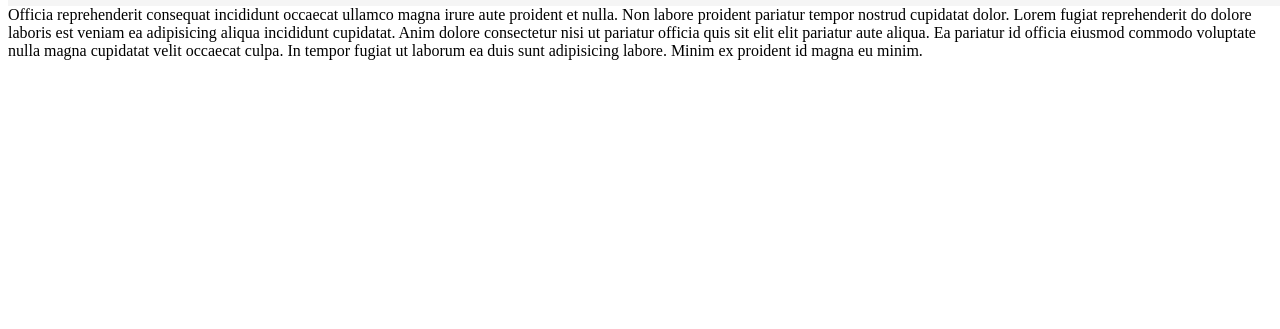
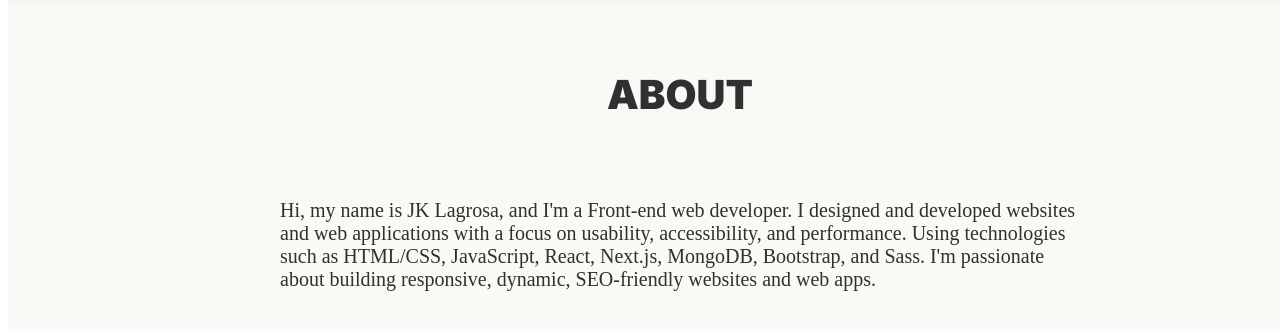
Before and after one commit to jklagrosa/JK-Lagrosa, a Next.js app: page / in a window 1280 px wide. Shown: the part 5353-5682 px from the top of the page. Before the commit the page ends 5421 px from the top, so only its background shows below. Built offline with nearby package versions, Linux system fonts and the light colour scheme.

Commit message:
Added: about component styling

```diff
--- a/components/About.js
+++ b/components/About.js
@@ -1,14 +1,23 @@
+import styles from "../styles/COMPONENT.module.scss";
+import { Container } from "react-bootstrap";
+
 const About = () => {
   return (
     <>
-      Officia reprehenderit consequat incididunt occaecat ullamco magna irure
-      aute proident et nulla. Non labore proident pariatur tempor nostrud
-      cupidatat dolor. Lorem fugiat reprehenderit do dolore laboris est veniam
-      ea adipisicing aliqua incididunt cupidatat. Anim dolore consectetur nisi
-      ut pariatur officia quis sit elit elit pariatur aute aliqua. Ea pariatur
-      id officia eiusmod commodo voluptate nulla magna cupidatat velit occaecat
-      culpa. In tempor fugiat ut laborum ea duis sunt adipisicing labore. Minim
-      ex proident id magna eu minim.
+      <div className={styles._about_component_wrapper}>
+        <Container fluid="lg" className="p-0">
+          <h3 className={styles._h3_title}>About</h3>
+
+          <p className={styles._about_paragraph_}>
+            Hi, my name is JK Lagrosa, and I'm a Front-end web developer. I
+            designed and developed websites and web applications with a focus on
+            usability, accessibility, and performance. Using technologies such
+            as HTML/CSS, JavaScript, React, Next.js, MongoDB, Bootstrap, and
+            Sass. I'm passionate about building responsive, dynamic,
+            SEO-friendly websites and web apps.
+          </p>
+        </Container>
+      </div>
     </>
   );
 };
--- a/styles/COMPONENT.module.scss
+++ b/styles/COMPONENT.module.scss
@@ -1112,3 +1112,461 @@
     // END
 
 }
+
+
+
+// ABOUT
+
+._about_component_wrapper{
+    padding: 4rem 2rem;
+    width: 100vw;
+    background-color: $WHITE;
+    // min-height: 100vh;
+
+
+
+    @media only screen and (max-width: 768px) {
+        padding: 4rem 1rem;
+    }
+
+
+    @media only screen and (max-width: 425px){
+        padding: 4rem 0.3rem;
+    }
+
+
+
+    #_projects_row_wrapper_{
+        // ROW WRAPPER
+        margin-bottom: 7rem;
+
+
+        @media only screen and (max-width: 425px){
+            margin-bottom: 4rem;
+        }
+
+
+    }
+
+
+
+
+
+    // H3 TAG
+    ._h3_title{
+        margin: 0;
+        font-family: $HEADER_FONT;
+        text-transform: uppercase;
+        font-weight: 700;
+        font-size: 2.5rem;
+        text-align: center;
+        margin-bottom: 5rem;
+        color: $BLACK;
+
+
+
+
+
+
+        @media only screen and (min-width: 2501px){
+            font-size: 5rem;
+        }
+
+        @media only screen and (min-width: 2201px) and (max-width: 2500px) {
+            font-size: 4rem;
+        }
+
+        @media only screen and (min-width: 1801px) and (max-width: 2200px) {
+          font-size: 3.5rem;
+        }
+
+        @media only screen and (min-width: 1400px) and (max-width: 1800px) {
+           font-size: 3rem;
+        }
+
+        // ############################################################
+
+
+
+
+
+
+
+
+
+        @media only screen and (max-width: 600px) {
+            margin-bottom: 2rem;
+            font-size: 2rem;
+        }
+
+
+
+    }
+    //
+
+
+  // @@@@@@@@@@@@@@@@@@@@@@@@@@@@@@@@@@@@@@@@@@@@
+
+    ._about_paragraph_{
+        margin: 0 auto;
+        max-width: 800px;
+        width: 100%;
+
+        // background-color: red;
+
+        font-size: 1.25rem;
+        color: $BLACK;
+
+
+
+
+        @media only screen and (min-width: 2501px){
+            font-size: 2rem;
+        }
+
+        @media only screen and (min-width: 2201px) and (max-width: 2500px) {
+            font-size: 1.75rem;
+        }
+
+        @media only screen and (min-width: 1801px) and (max-width: 2200px) {
+            max-width: 900px;
+            font-size: 2rem;
+        }
+
+        @media only screen and (min-width: 1400px) and (max-width: 1800px) {
+            max-width: 900px;
+           font-size: 1.5rem;
+        }
+
+        // ############################################################
+
+
+
+
+
+        @media only screen and (max-width: 991px){
+        //    NEW CSS
+        }
+
+        @media only screen and (max-width: 600px){
+           //    NEW CSS
+        }
+
+        @media only screen and (max-width: 425px){
+            //    NEW CSS
+        }
+    }
+
+    // @@@@@@@@@@@@@@@@@@@@@@@@@@@@@@@@@@@@@@@@@@@@
+
+
+
+
+
+
+
+    // PROJECT COMPONENT
+    #_projects_details_{
+        // background-color: red;
+
+
+        // PROJECTS IMG
+        ._projects_img_{
+            display: block;
+            width: 100%;
+            height: auto;
+            object-fit: cover;
+            object-position: center;
+            cursor: pointer;
+            border-radius: 10px;
+            transition: all 0.2s ease-in-out;
+
+            &:hover{
+                transform: translateY(-6px);
+
+                box-shadow: rgba(0, 0, 0, 0.25) 0px 0.0625em 0.0625em, rgba(0, 0, 0, 0.25) 0px 0.125em 0.5em, rgba(255, 255, 255, 0.1) 0px 0px 0px 1px inset;
+            }
+
+
+
+
+            @media only screen and (min-width: 2501px){
+                min-height: 800px;
+                object-position: left center;
+            }
+
+            @media only screen and (min-width: 2201px) and (max-width: 2500px) {
+                min-height: 600px;
+                object-position: left center;
+            }
+
+            @media only screen and (min-width: 1801px) and (max-width: 2200px) {
+              min-height: 500px;
+              object-position: left center;
+            }
+
+
+            // ######################################################################
+
+
+            @media only screen and (max-width: 991px){
+                margin-bottom: 1.5rem;
+
+            }
+
+
+
+            @media only screen and (max-width: 600px){
+                margin-bottom: 1rem;
+            }
+
+        }
+        // END
+
+
+
+
+        ._projects_title{
+            margin: 0;
+            font-weight: 500;
+            font-family: $HEADER_FONT;
+            font-size: 1.5rem;
+            margin-bottom: 1rem;
+            color: $BLACK;
+
+
+
+
+
+
+            @media only screen and (min-width: 2501px){
+                font-size: 3.5rem;
+            }
+
+            @media only screen and (min-width: 2201px) and (max-width: 2500px) {
+                font-size: 3rem;
+            }
+
+            @media only screen and (min-width: 1801px) and (max-width: 2200px) {
+              font-size: 2.5rem;
+            }
+
+            @media only screen and (min-width: 1400px) and (max-width: 1800px) {
+               font-size: 2rem;
+            }
+
+            // ############################################################
+
+
+
+
+
+
+
+
+
+
+            @media only screen and (max-width: 600px){
+                font-size: 1.25rem;
+            }
+
+
+            @media only screen and (max-width: 425px){
+                font-size: 1rem;
+            }
+
+        }
+
+
+
+
+        // Projects Tag
+        ._projects_tags_wrapper_{
+            margin-top: 1.5rem;
+
+
+
+            @media only screen and (min-width: 2501px){
+                margin-top: 2rem;
+            }
+
+            @media only screen and (min-width: 2201px) and (max-width: 2500px) {
+                margin-top: 2rem;
+            }
+
+            @media only screen and (min-width: 1801px) and (max-width: 2200px) {
+                margin-top: 2rem;
+            }
+
+
+            // ###############################################################
+
+
+
+
+
+
+
+
+
+
+            span{
+                margin-right: 1rem;
+                font-size: 0.9rem;
+                padding: 0.2rem 0.4rem;
+                color: $BLACK;
+                border-radius: 3px;
+               &:nth-child(1){
+                background-color: #f7e018;
+               }
+
+               &:nth-child(2){
+                background-color: 	#61dbfb;
+
+               }
+
+               &:nth-child(3){
+                background-color: $BLACK;
+                color: $WHITE
+               }
+
+               &:nth-child(4){
+                background-color: #09934e;
+                color: $WHITE;
+               }
+
+
+
+
+
+
+               @media only screen and (min-width: 2501px){
+                font-size: 1.75rem;
+            }
+
+            @media only screen and (min-width: 2201px) and (max-width: 2500px) {
+                font-size: 1.5rem;
+            }
+
+            @media only screen and (min-width: 1801px) and (max-width: 2200px) {
+              font-size: 1.25rem;
+            }
+
+            @media only screen and (min-width: 1400px) and (max-width: 1800px) {
+               font-size: 1rem;
+            }
+
+            // ############################################################
+
+
+
+
+
+
+
+
+
+
+
+
+               @media only screen and (max-width: 600px){
+                font-size: 0.8rem;
+            }
+
+
+            @media only screen and (max-width: 425px){
+                margin-right: 0.8rem;
+            }
+
+
+            }
+        }
+        // End
+
+        // ############################################
+
+        // Action buttons
+        ._projects_action_buttons_{
+            margin-top: 4rem;
+
+
+            @media only screen and (max-width: 1199px) {
+                margin-top: 2rem;
+            }
+
+
+
+            a{
+                all: unset;
+                cursor: pointer;
+                margin-right: 1rem;
+                font-size: 1rem;
+
+                &:nth-child(1){
+                    text-decoration: underline;
+                    color: #4361ee;
+                }
+
+
+                &:nth-child(2){
+                    color: $BLACK;
+
+                    &:hover{
+                        text-decoration: underline;
+                        color: #4361ee;
+                    }
+                }
+
+
+
+
+
+
+
+
+
+
+                @media only screen and (min-width: 2501px){
+                    font-size: 2rem;
+                }
+
+                @media only screen and (min-width: 2201px) and (max-width: 2500px) {
+                    font-size: 1.75rem;
+                }
+
+                @media only screen and (min-width: 1801px) and (max-width: 2200px) {
+                  font-size: 1.5rem;
+                }
+
+                @media only screen and (min-width: 1400px) and (max-width: 1800px) {
+                   font-size: 1.25rem;
+                }
+
+                // ############################################################
+
+
+
+
+
+
+
+
+
+
+
+
+                @media only screen and (max-width: 600px){
+                    font-size: 0.9rem;
+                }
+
+                @media only screen and (max-width: 425px){
+                    font-size: 0.8rem;
+                }
+
+            }
+        }
+        // End
+    }
+    // END
+
+}
```
